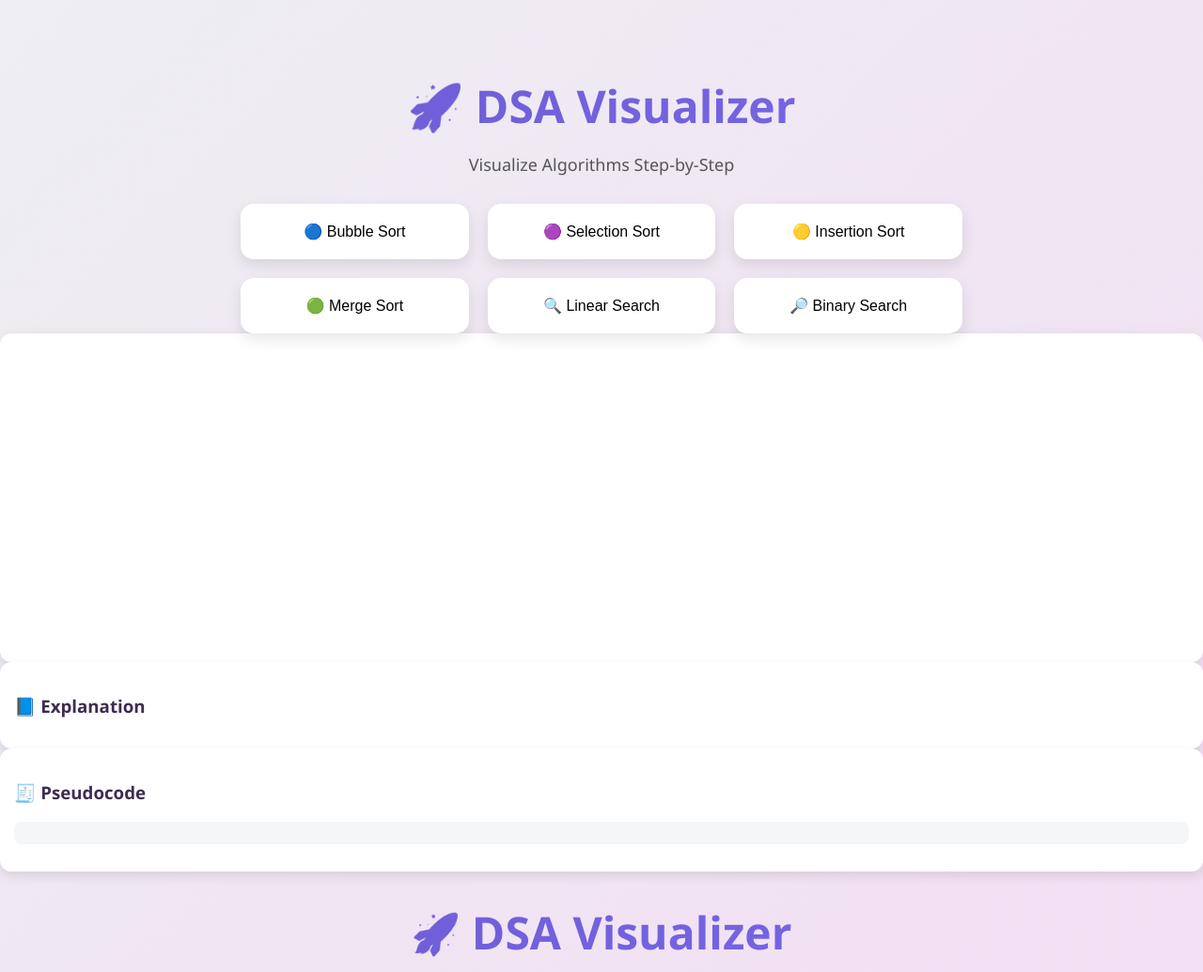
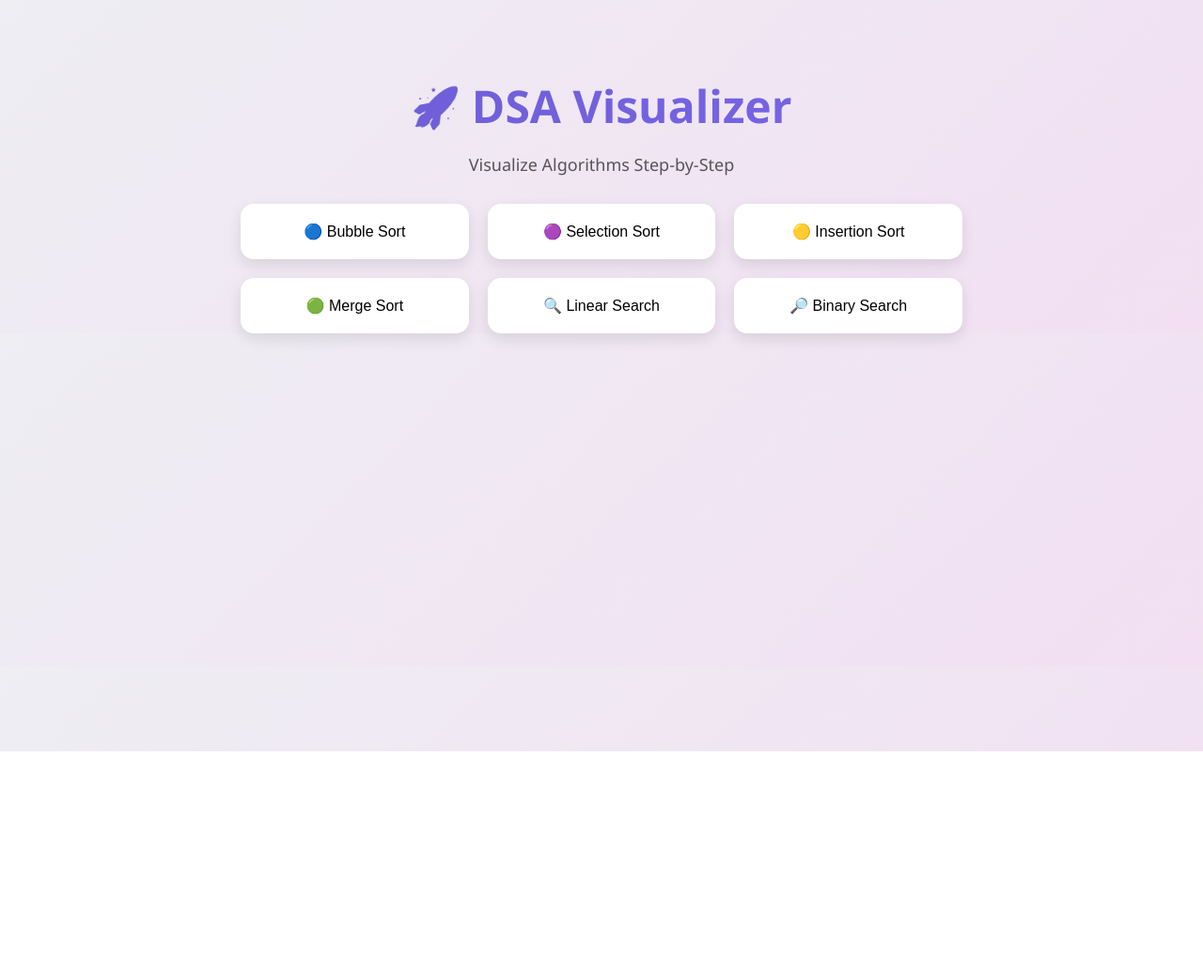
Before and after one commit to yadavyogita0221/DSA_Visualizer, a plain HTML site: page index.html in a window 1280 px wide. Shown: the whole page at 94% size. After the commit the page ends 800 px from the top, so only its background shows below. Drawn offline with Linux system fonts and the light colour scheme.

Commit message:
Refactor index.html structure and add viewport meta

```diff
--- a/index.html
+++ b/index.html
@@ -3,12 +3,16 @@
 <head>
   <title>DSA Visualizer</title>
   <link rel="stylesheet" href="style.css">
+  <meta name="viewport" content="width=device-width, initial-scale=1.0">
 </head>
 <body>
 
 <div class="home">
 
-  <h1 class="main-title">🚀 DSA Visualizer</h1>
+  <h1 class="main-title">
+    <span class="icon">🚀</span> DSA Visualizer
+  </h1>
+
   <p class="subtitle">Visualize Algorithms Step-by-Step</p>
 
   <div class="algo-grid">
@@ -20,28 +24,7 @@
     <button onclick="go('binary')">🔎 Binary Search</button>
   </div>
 
-  <div class="visual-section">
-
-  <div id="bars"></div>
-
-  <div class="info-section">
-    <div class="info-box">
-      <h3>📘 Explanation</h3>
-      <p id="explanationText"></p>
-    </div>
-
-    <div class="info-box">
-      <h3>🧾 Pseudocode</h3>
-      <pre id="pseudoCode"></pre>
-    </div>
-  </div>
-
 </div>
-</div>
-
-<h1 class="main-title">
-  <span class="icon">🚀</span> DSA Visualizer
-</h1>
 
 <script>
 function go(algo){
```
